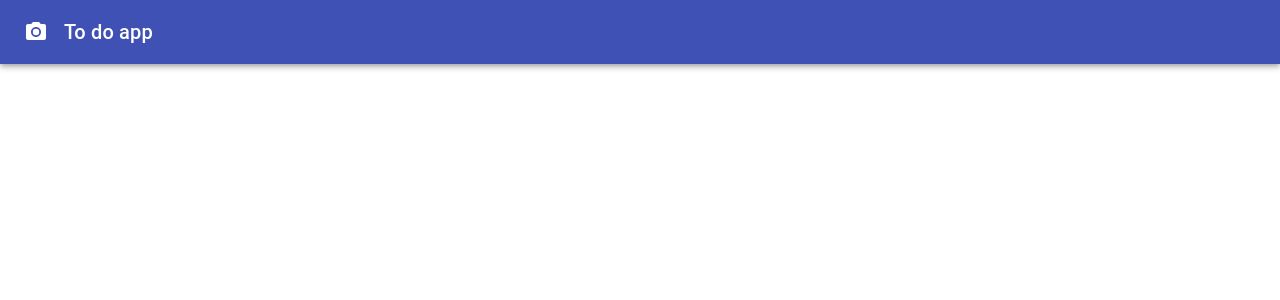
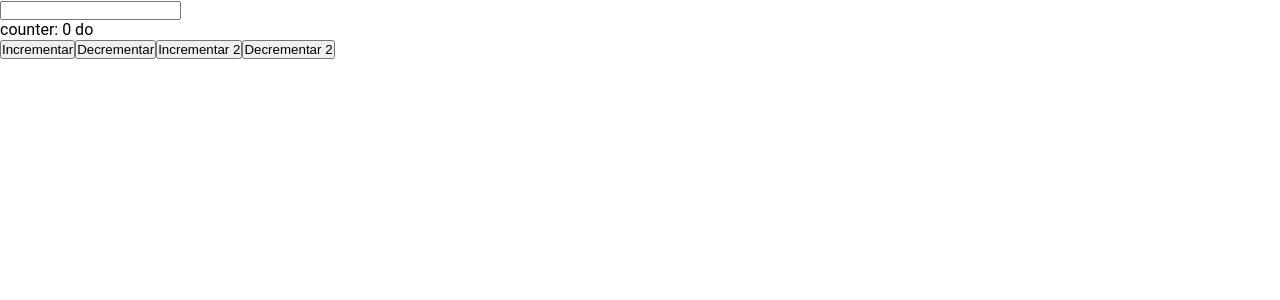
Before and after one commit to RafaelEstevam/to-do-app-lab-v, a React (Create React App) app: page /home in a window 1280 px wide. Shown: the top 300 px of the page. Built offline with nearby package versions, Linux system fonts and the light colour scheme.

Commit message:
Redux core

```diff
--- a/package.json
+++ b/package.json
@@ -11,8 +11,10 @@
     "axios": "^0.21.1",
     "react": "^17.0.2",
     "react-dom": "^17.0.2",
+    "react-redux": "^7.2.4",
     "react-router-dom": "^5.2.0",
     "react-scripts": "4.0.3",
+    "redux": "^4.1.1",
     "styled-components": "^5.3.0",
     "web-vitals": "^1.0.1"
   },
--- a/src/App.js
+++ b/src/App.js
@@ -1,5 +1,4 @@
 import react, {useEffect, useState} from 'react';
-
 import { Router } from 'react-router-dom';
 import GlobalStyle from './styles/global';
 
--- a/src/index.js
+++ b/src/index.js
@@ -1,10 +1,16 @@
 import React from 'react';
 import ReactDOM from 'react-dom';
 import App from './App';
+import { Provider } from 'react-redux';
+import reduxStore from './stores/reduxStore';
+
+const store = reduxStore;
 
 ReactDOM.render(
   <React.StrictMode>
-    <App />
+    <Provider store={store}>
+      <App />
+    </Provider>
   </React.StrictMode>,
   document.getElementById('root')
 );
--- a/src/pages/Home/index.js
+++ b/src/pages/Home/index.js
@@ -1,73 +1,91 @@
 import React, {useContext} from 'react';
 import DefaultContext from '../../stores/defaultContext';
+import { useSelector, useDispatch } from 'react-redux'
 
 import AppBar from '@material-ui/core/AppBar';
-import Button from '@material-ui/core/Button';
 import CameraIcon from '@material-ui/icons/PhotoCamera';
-import Card from '@material-ui/core/Card';
-import CardActions from '@material-ui/core/CardActions';
-import CardContent from '@material-ui/core/CardContent';
-import CardMedia from '@material-ui/core/CardMedia';
-import CssBaseline from '@material-ui/core/CssBaseline';
-import Grid from '@material-ui/core/Grid';
 import Toolbar from '@material-ui/core/Toolbar';
 import Typography from '@material-ui/core/Typography';
-import { makeStyles } from '@material-ui/core/styles';
-import Container from '@material-ui/core/Container';
-import Link from '@material-ui/core/Link';
 
-const useStyles = makeStyles((theme) => ({
-  icon: {
-    marginRight: theme.spacing(2),
-  },
-  heroContent: {
-    backgroundColor: theme.palette.background.paper,
-    padding: theme.spacing(8, 0, 6),
-  },
-  heroButtons: {
-    marginTop: theme.spacing(4),
-  },
-  cardGrid: {
-    paddingTop: theme.spacing(8),
-    paddingBottom: theme.spacing(8),
-  },
-  card: {
-    height: '100%',
-    display: 'flex',
-    flexDirection: 'column',
-  },
-  cardMedia: {
-    paddingTop: '56.25%', // 16:9
-  },
-  cardContent: {
-    flexGrow: 1,
-  },
-  footer: {
-    backgroundColor: theme.palette.background.paper,
-    padding: theme.spacing(6),
-  },
-}));
+const Counter = function(){
 
-const cards = [1, 2, 3, 4, 5, 6, 7, 8, 9];
+  // agora a função de callback, que é executada em cada dispatch,
+  // deve retornar state.counter e sate.name.
+  let counter = useSelector(state => state.counter)
+  let name = useSelector(state => state.name)
 
-export default function Album() {
+  const dispatch = useDispatch()
 
-  const currentDefaultContext = useContext(DefaultContext);
-  const classes = useStyles();
+  // repare que, apesar de estar definido em outro componente, temos
+  // acesso ao name que está no Redux
+  return (
+    <div>
+    <p>counter: {counter} do {name}</p>
+    <button
+    	onClick={ () => dispatch({type: 'INCREMENTAR'})}>
+    		Incrementar
+    </button>
+    <button
+    	onClick={ () => dispatch({type: 'DECREMENTAR'})}>
+    		Decrementar
+    </button>
+    <button
+    	onClick={ () => dispatch({type: 'INCREMENTAR', parametro: 2})}>
+    		Incrementar
+    2</button>
+    <button
+    	onClick={ () => dispatch({type: 'DECREMENTAR', parametro: 2})}>
+    		Decrementar
+    2</button>
+    </div>
+  )
+}
 
-  console.log(currentDefaultContext);
+const Name = function(){
+  let name = useSelector(state => state.name);
+  const dispatch = useDispatch();
 
   return (
+    <div>
+      <input
+        type="text"
+        value={name}
+        onChange={ (e) => dispatch({
+        	type: 'ALTERAR',
+        	parametro: e.target.value})}
+      />
+    </div>
+  )
+}
+
+function Album() {
+
+  // const dispatch = useDispatch();
+
+  // const currentDefaultContext = useContext(DefaultContext);
+  // const counter = useSelector(state => state.counter)
+  // const name = useSelector(state => state.name)
+
+
+  // console.log(counter);
+
+  return (
+    // <>
+    //   <AppBar position="relative">
+    //     <Toolbar>
+    //       <CameraIcon />
+    //       <Typography variant="h6" color="inherit" noWrap>
+    //         To do app
+    //       </Typography>
+    //     </Toolbar>
+    //   </AppBar>
+
+    // </>
     <>
-      <AppBar position="relative">
-        <Toolbar>
-          <CameraIcon className={classes.icon} />
-          <Typography variant="h6" color="inherit" noWrap>
-            To do app
-          </Typography>
-        </Toolbar>
-      </AppBar>
-
+      <Name />
+      <Counter />
     </>
   );
 }
+
+export default Album;
--- /dev/null
+++ b/src/stores/reduxStore.js
@@ -0,0 +1,28 @@
+import { createStore, combineReducers } from 'redux';
+// import { Reducers } from '../reducers';
+
+function counterReducer(state = 0, action){
+    let param = action.parametro || 1;
+    switch (action.type) {
+        case 'INCREMENTAR':
+          return state + param
+        case 'DECREMENTAR':
+          return state - param
+        default:
+          return state
+      }
+}
+function nameReducer(state = '', action){
+    let param = action.parametro || state;
+    switch (action.type) {
+        case 'ALTERAR':
+          return param
+        default:
+          return state
+      }
+}
+
+export default createStore(combineReducers({
+	counter: counterReducer,
+	name: nameReducer
+}));
```
Also changed, not shown: src/indexRedux.js (added, +32 -0 lines), 1 other file (tests, documents, lock files or other folders).
